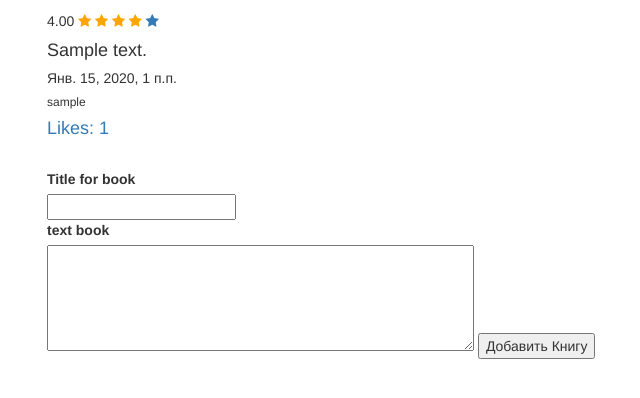
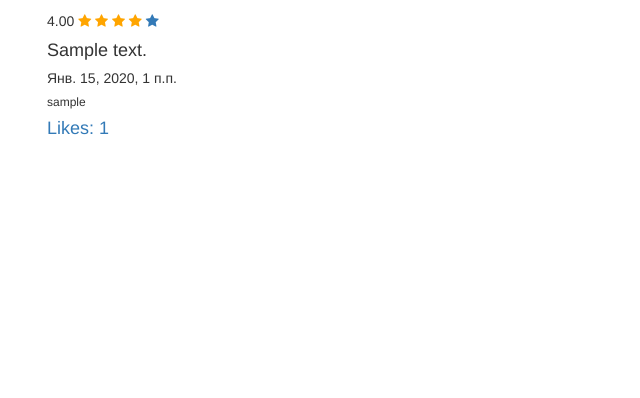
Before and after one commit to Karasevgen1205/the-best-project-ever, a Django app: page /shop/ in a window 1280 px wide. Shown: the part 208-606 px from the top of the page, without its empty margins (23-663 px from the left). Run offline with Django 3.2, Linux system fonts and the light colour scheme; a user stored in the database is signed in; tables that the repository leaves empty hold one stand-in row (values such as "Sample post"); some libraries are stand-ins or nearby versions.

```diff
--- a/manager/templates/index.html
+++ b/manager/templates/index.html
@@ -32,14 +32,15 @@
 
 
 {% if user.is_authenticated %}
-<form action="{% url 'add-book' %}" method="post">
-    {% csrf_token %}
-    <label for="title">Title for book</label><br>
-    <input type="text" id="title" name="title"><br>
-    <label for="text">text book</label><br>
-    <textarea rows="5" name="text" id="text" cols="50"></textarea>
-    <input type="submit" value="Добавить Книгу">
-</form>
+
+<!--<form action="{% url 'add-book' %}" method="post">-->
+<!--    {% csrf_token %}-->
+<!--    <label for="title">Title for book</label><br>-->
+<!--    <input type="text" id="title" name="title"><br>-->
+<!--    <label for="text">text book</label><br>-->
+<!--    <textarea rows="5" name="text" id="text" cols="50"></textarea>-->
+<!--    <input type="submit" value="Добавить Книгу">-->
+<!--</form>-->
 
 {% endif %}
 {% endblock %}
```
Also changed, not shown: manager/forms.py (added), manager/views.py (line endings or trailing spaces).
